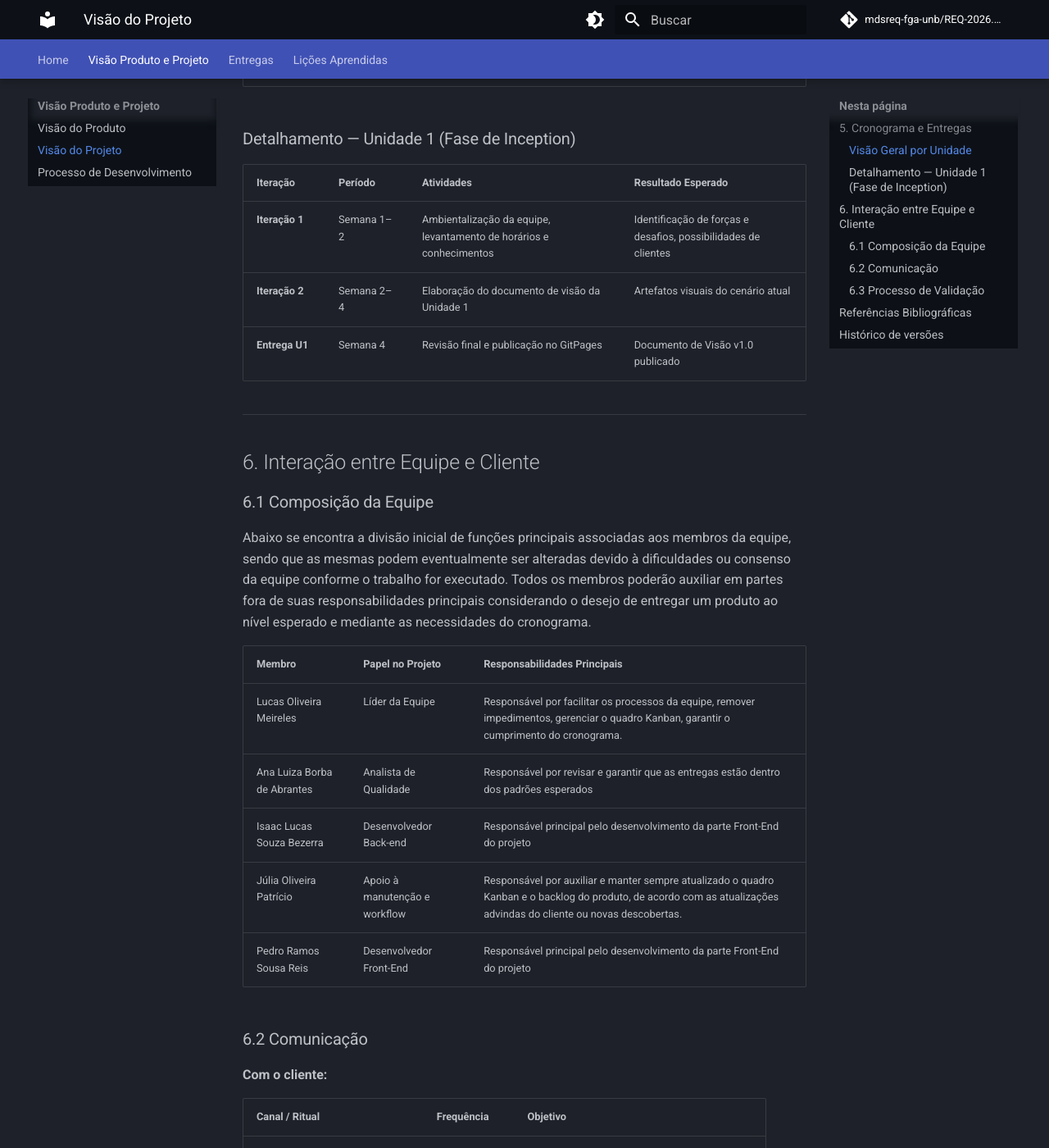
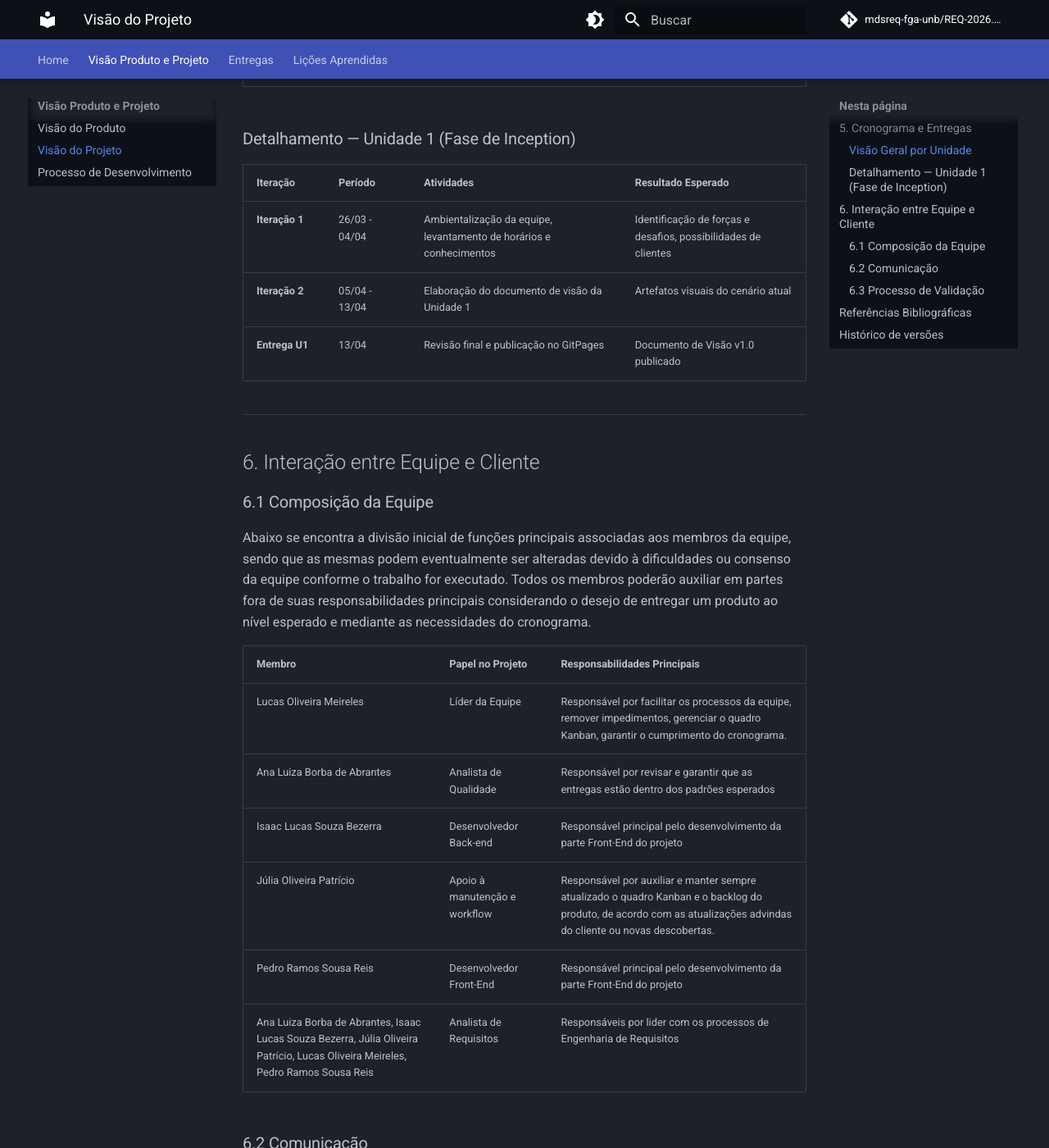
Before and after one commit to mdsreq-fga-unb/REQ-2026.1-T02-ObservatorioJovensTalentos, an MkDocs documentation site: the page built from docs/visao-produto-projeto/visao-projeto.md, in a window 1280 px wide and 1400 px high, scrolled down 549 px. Shown: the whole window at 82% size. Built offline with MkDocs 1.6.1 and Material for MkDocs 9.7.7, drawn with Linux system fonts in a browser that asks for light colours; comment, search, counter and statistics services are not loaded; some of the changed text lies outside the part shown.

Commit message:
Update docs

```diff
--- a/docs/visao-produto-projeto/visao-projeto.md
+++ b/docs/visao-produto-projeto/visao-projeto.md
@@ -6,18 +6,18 @@
 
 | Unidade | Período (previsto) | Foco Principal | Entregável |
 |---------|-------------------|----------------|-----------|
-| **Unidade 1** | Mar–Abr 2026 | Visão do Produto e Projeto | Documento de Visão (seções 1–6, 10, 11) |
-| **Unidade 2** | Abr–Mai 2026 | Requisitos e Backlog, Início de desenvolvimento MVP | Seções 7, 8 e 9 do documento de Visão |
-| **Unidade 3** | Mai–Jun 2026 | Desenvolvimento do MVP | MVP funcional com C1, C3 e C5 |
-| **Unidade 4** | Jun–Jul 2026 | Validação e Entrega Final | MVP validado com representante |
+| **Unidade 1** | 17/03 – 13/04 | Visão do Produto e Projeto | Documento de Visão (seções 1–6, 10, 11) |
+| **Unidade 2** | 15/04 – 18/05 | Requisitos e Backlog, Início de desenvolvimento MVP | Seções 7, 8 e 9 do documento de Visão |
+| **Unidade 3** | 20/05 – 15/06 | Desenvolvimento do MVP | MVP funcional com C1, C3 e C5 |
+| **Unidade 4** | 19/06 – 06/07 | Validação e Entrega Final | MVP validado com representante |
 
 ### Detalhamento — Unidade 1 (Fase de Inception)
 
 | Iteração | Período | Atividades | Resultado Esperado |
 |----------|---------|-----------|-------------------|
-| **Iteração 1** | Semana 1–2 | Ambientalização da equipe, levantamento de horários e conhecimentos | Identificação de forças e desafios, possibilidades de clientes |
-| **Iteração 2** | Semana 2–4 | Elaboração do documento de visão da Unidade 1 | Artefatos visuais do cenário atual |
-| **Entrega U1** | Semana 4 | Revisão final e publicação no GitPages | Documento de Visão v1.0 publicado |
+| **Iteração 1** | 26/03 - 04/04 | Ambientalização da equipe, levantamento de horários e conhecimentos | Identificação de forças e desafios, possibilidades de clientes |
+| **Iteração 2** | 05/04 - 13/04 | Elaboração do documento de visão da Unidade 1 | Artefatos visuais do cenário atual |
+| **Entrega U1** | 13/04 | Revisão final e publicação no GitPages | Documento de Visão v1.0 publicado |
 
 ---
 
@@ -34,6 +34,7 @@
 | Isaac Lucas Souza Bezerra | Desenvolvedor Back-end | Responsável principal pelo desenvolvimento da parte Front-End do projeto |
 | Júlia Oliveira Patrício | Apoio à manutenção e workflow | Responsável por auxiliar e manter sempre atualizado o quadro Kanban e o backlog do produto, de acordo com as atualizações advindas do cliente ou novas descobertas. |
 | Pedro Ramos Sousa Reis | Desenvolvedor Front-End | Responsável principal pelo desenvolvimento da parte Front-End do projeto |
+| Ana Luiza Borba de Abrantes, Isaac Lucas Souza Bezerra, Júlia Oliveira Patrício, Lucas Oliveira Meireles, Pedro Ramos Sousa Reis | Analista de Requisitos | Responsáveis por lider com os processos de Engenharia de Requisitos |
 
 ### 6.2 Comunicação
 
```
